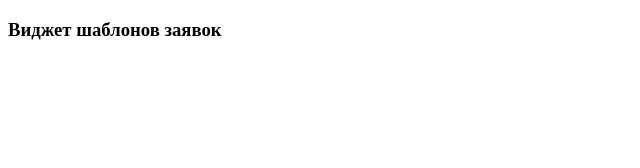
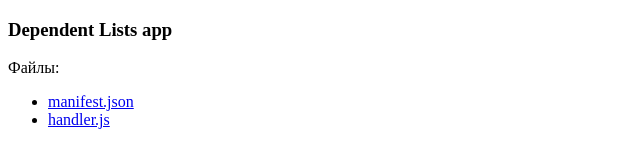
Before and after one commit to turrdiev/bitrix-widget, a plain HTML site: page index.html in a window 1280 px wide. Shown: the whole page, without its empty margins (0-640 px from the left). Drawn offline with Linux system fonts and the light colour scheme.

Commit message:
Update index.html

```diff
--- a/index.html
+++ b/index.html
@@ -1,11 +1,12 @@
-<!DOCTYPE html>
-<html lang="ru">
-<head>
-  <meta charset="UTF-8">
-  <title>Bitrix Widget</title>
-</head>
+<!doctype html>
+<html>
+<head><meta charset="utf-8"><title>Dependent Lists app (static)</title></head>
 <body>
-  <h3>Виджет шаблонов заявок</h3>
-  <script src="script.js"></script>
+  <h3>Dependent Lists app</h3>
+  <p>Файлы:</p>
+  <ul>
+    <li><a href="manifest.json">manifest.json</a></li>
+    <li><a href="handler.js">handler.js</a></li>
+  </ul>
 </body>
 </html>
```
